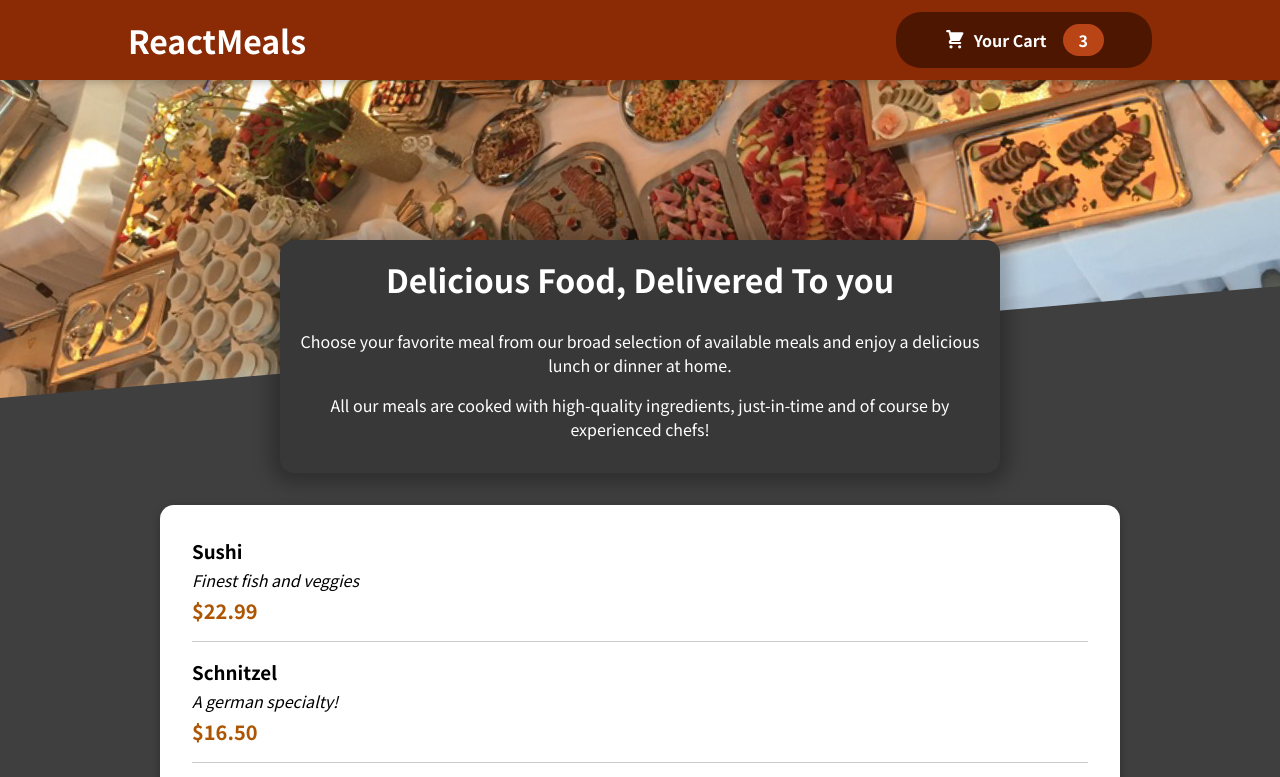
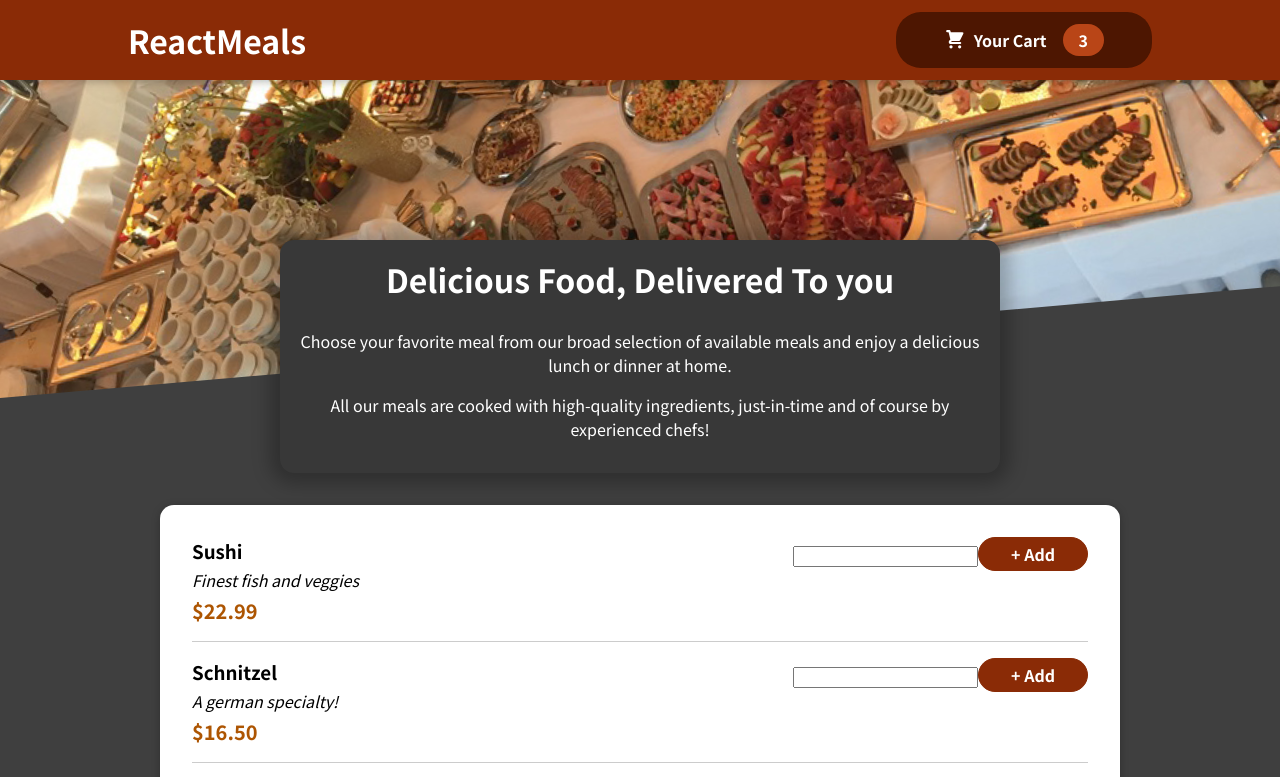
Before and after one commit to Dakota-Leonard/react-food-ordering-app, a React (Create React App) app: page / in a window 1280 px wide. Shown: the top 777 px of the page. Built offline with nearby package versions, Linux system fonts and the light colour scheme.

Commit message:
Create Input component

```diff
--- a/src/components/Meals/MealItem/MealItem.js
+++ b/src/components/Meals/MealItem/MealItem.js
@@ -1,4 +1,5 @@
 import classes from './MealItem.module.css';
+import MealItemForm from './MealItemForm';
 
 const MealItem = props => {
   const price = `$${props.price.toFixed(2)}`;
@@ -10,7 +11,9 @@ const MealItem = props => {
         <div className={classes.description}>{props.description}</div>
         <div className={classes.price}>{price}</div>
       </div>
-      <div></div>
+      <div>
+        <MealItemForm />
+      </div>
     </li>
   );
 };
```
Also changed, not shown: src/components/UI/Input.js (added, +10 -0 lines).
